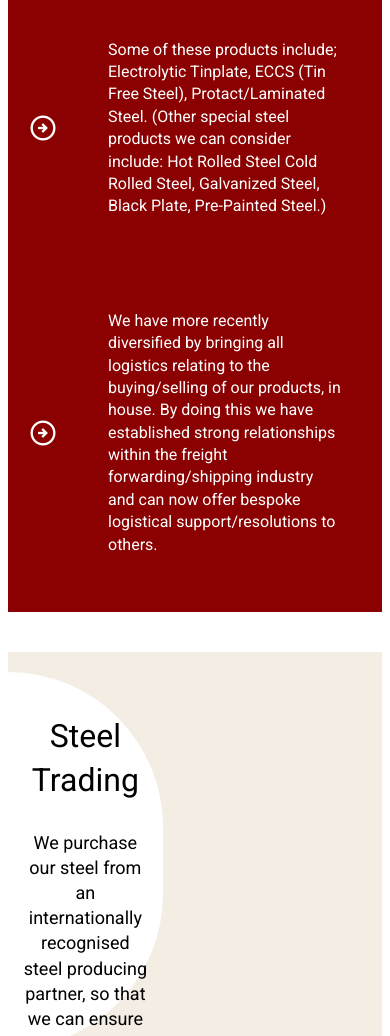
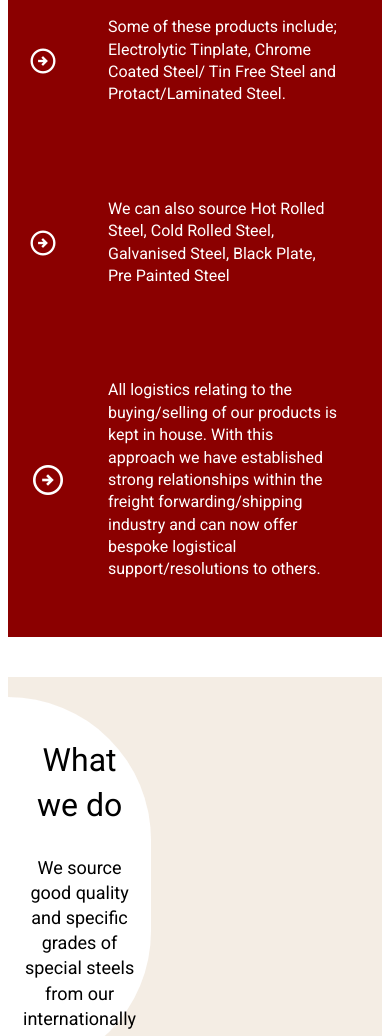
Before and after one commit to Otskey/marcoso, a website built with webpack: page index.html in a window 390 px wide. Shown: the part 964-2000 px from the top of the page. Built offline with nearby package versions, Linux system fonts and the light colour scheme; a web font is replaced by a local one.

Commit message:
mobile responsive CSS changes due to design updates
HTML updates due to content changes.

```diff
--- a/css/style.css
+++ b/css/style.css
@@ -468,7 +468,7 @@ nav a {
   background-image: url('../img/london.jpg');
   background-size: cover;
   height: 950px;
-  margin-bottom: 0px;
+  margin-bottom: 0;
 }
 
 /*
@@ -755,7 +755,7 @@ nav a {
   scroll-margin-top:100px;
   background-color: darkred;
   border-radius: 0 0 25% 25%;
-  padding-bottom: 30px;
+  padding-bottom: 50px;
 }
 
 
@@ -789,7 +789,8 @@ nav a {
 
 .about-us .about-us-1 h2,
 .about-us .about-us-2 h2,
-.about-us .about-us-3 h2 {
+.about-us .about-us-3 h2,
+.about-us .about-us-4 h2{
   font-family: "Roboto", sans-serif;
   font-size: 20px;
   font-weight: 700;
@@ -870,6 +871,28 @@ nav a {
   align-items: center;
 }
 
+.about-us-4 {
+  grid-column: 2 / 5;
+  padding-top: 24px;
+  position: relative;
+  margin-left: 60px;
+}
+
+.about-us-4 .material-symbols-outlined {
+  position: absolute;
+  top: 50%;
+  transform: translateY(-50%);
+  left: -60px;
+  width: 40px;
+  height: 40px;
+  font-family: 'Material Symbols Outlined';
+  font-size: 36px;
+  color: white;
+  display: flex;
+  justify-content: center;
+  align-items: center;
+}
+
 /* about us media query */
 @media (max-width: 768px) {
   .about-us-content {
@@ -907,7 +930,8 @@ nav a {
 
   .about-us .about-us-1 h2,
   .about-us .about-us-2 h2,
-  .about-us .about-us-3 h2 {
+  .about-us .about-us-3 h2,
+  .about-us .about-us-4 h2{
     font-size: 18px;
   }
 
@@ -915,7 +939,8 @@ nav a {
   .about-us-blurb,
   .about-us-1,
   .about-us-2,
-  .about-us-3 {
+  .about-us-3,
+  .about-us-4 {
     grid-column: 1 / -1;
     padding: 20px; /* Increase padding for clarity */
     position: relative; /* Ensure positioning context is set */
@@ -924,7 +949,8 @@ nav a {
 
   .about-us-1 .material-symbols-outlined,
   .about-us-2 .material-symbols-outlined,
-  .about-us-3 .material-symbols-outlined {
+  .about-us-3 .material-symbols-outlined,
+  .about-us-3 .material-symbols-outlined{
     position: absolute;
     left: -60px; /* Adjust left positioning to prevent overlap */
     top: 50%;
--- a/index.html
+++ b/index.html
@@ -174,15 +174,19 @@
     </div>
     <div class="about-us-1">
       <span class="material-symbols-outlined">arrow_circle_right</span>
-      <p>We focus primarily on the sourcing and trading of a number of steel products with various end uses, in both sheet and coil form.</p>
+      <p>We can source a number of special steel products with various end uses, in both sheet and coil form.</p>
     </div>
     <div class="about-us-2">
       <span class="material-symbols-outlined">arrow_circle_right</span>
-      <p>Some of these products include; Electrolytic Tinplate, ECCS (Tin Free Steel), Protact/Laminated Steel. (Other special steel products we can consider include: Hot Rolled Steel Cold Rolled Steel, Galvanized Steel, Black Plate, Pre-Painted Steel.)</p>
+      <p>Some of these products include; Electrolytic Tinplate, Chrome Coated Steel/ Tin Free Steel and Protact/Laminated Steel.</p>
     </div>
     <div class="about-us-3">
       <span class="material-symbols-outlined">arrow_circle_right</span>
-      <p>We have more recently diversified by bringing all logistics relating to the buying/selling of our products, in house. By doing this we have established strong relationships within the freight forwarding/shipping industry and can now offer bespoke logistical support/resolutions to others.</p>
+      <p>We can also source Hot Rolled Steel, Cold Rolled Steel, Galvanised Steel, Black Plate, Pre Painted Steel</p>
+    </div>
+    <div class="about-us-4">
+      <span class="material-symbols-outlined">arrow_circle_right</span>
+      <p>All logistics relating to the buying/selling of our products is kept in house. With this approach we have established strong relationships within the freight forwarding/shipping industry and can now offer bespoke logistical support/resolutions to others.</p>
     </div>
   </div>
 </section>
@@ -200,20 +204,21 @@
 </section>
 -->
     <div class="steel-service-blurb">
-      <h2>Steel Trading</h2>
-      <p>We purchase our steel from an internationally recognised steel producing partner, so that we can ensure the material we source is of good quality. Our markets and industries cover a combination of regions and include (mainly) the SAMENA regions (South Asia, Middle East and North Africa). </p>
+      <h2>What we do</h2>
+      <p>We source good quality and specific grades of special steels from our internationally recognised and renowned steel producing partners to supply and service our vast international clientele base.</p>
     </div>
+
     <div class="service-1">
       <span class="material-symbols-outlined">handshake</span>
       <p>We provide our services to a worldwide clientele base</p>
     </div>
     <div class="service-2">
       <span class="material-symbols-outlined">directions_boat</span>
-      <p>We ship the specific quantities (via ocean vessel) to our customer's chosen destination.</p>
+      <p>We handle the delivery of specific quantities to our customers chosen destination.</p>
     </div>
     <div class="service-3">
       <span class="material-symbols-outlined">grading</span>
-      <p>Each order, which consists of purchase, sale, logistics and documentation, is tailored to our individual customer's requirements</p>
+      <p>We can tailor our services to specific customer requirements.</p>
     </div>
     <div class="shipping-service-blurb">
       <h2>Freight Forwarding</h2>
```
